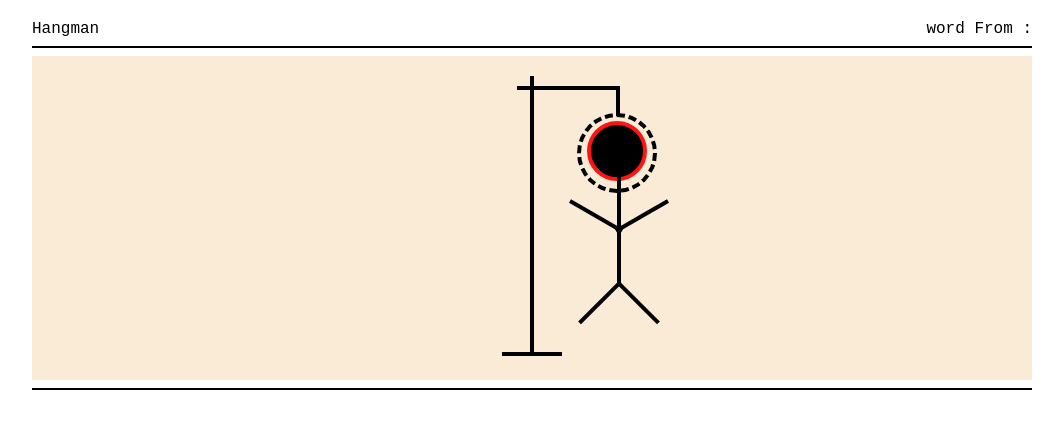
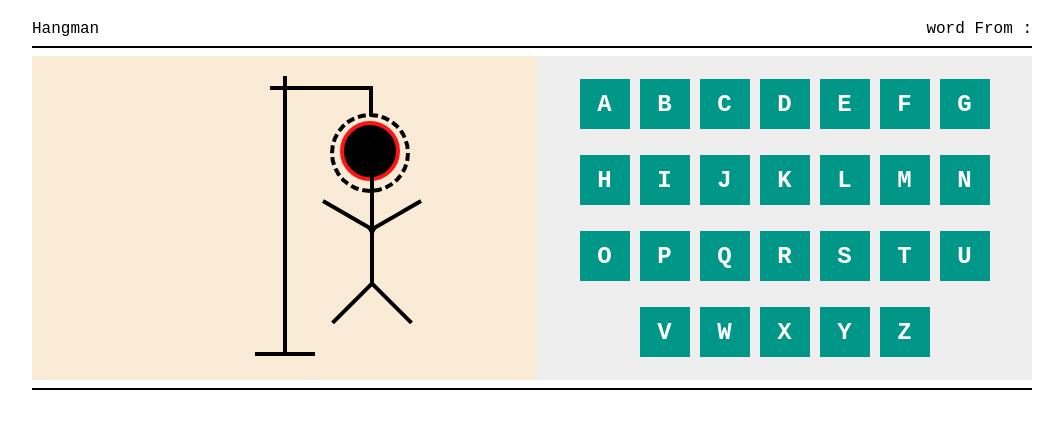
Before and after one commit to Sayfain/hungman, a plain HTML site: page index.html in a window 1280 px wide. Shown: the whole page, without its empty margins (108-1171 px from the left). Drawn offline with Linux system fonts and the light colour scheme.

Commit message:
Enhance Hangman game with new features and styling improvements

```diff
--- a/index.html
+++ b/index.html
@@ -4,7 +4,7 @@
     <meta charset="UTF-8" />
     <meta name="viewport" content="width=device-width, initial-scale=1.0" />
     <link rel="stylesheet" href="style.css" />
-    <script src="master.js"></script>
+
     <title>Hung-man</title>
   </head>
   <body>
@@ -33,5 +33,6 @@
       <hr />
       <div class="letters-guess"></div>
     </div>
+    <script src="master.js"></script>
   </body>
 </html>
--- a/master.js
+++ b/master.js
@@ -0,0 +1,14 @@
+
+const letters = "abcdefghijklmnopqrstuvwxyz";
+let lettersArray = Array.from(letters);
+
+// select letters container
+
+let lettersContainer = document.querySelector(".letters");
+lettersArray.forEach(letter => {
+  let span = document.createElement("span");
+  let theLetter = document.createTextNode(letter);
+  span.appendChild(theLetter);
+  span.className = "letter-box";
+  lettersContainer.appendChild(span);
+})
--- a/style.css
+++ b/style.css
@@ -138,7 +138,27 @@ hr {
   left: 135px;
 }
 
-/* .row .letters {
-  background-color: aquamarine;
+.row .letters {
+  background-color: #eee;
   flex: 1;
-} */
+  padding: 15px;
+  display: flex;
+  flex-wrap: wrap;
+  justify-content: center;
+  align-items: center;
+  gap: 10px;
+}
+
+.row .letters .letter-box {
+  display: flex;
+  align-items: center;
+  justify-content: center;
+  background-color: #009688;
+  width: 50px;
+  height: 50px;
+  text-transform: uppercase;
+  font-weight: bold;
+  font-size: 24px;
+  color: white;
+  cursor: pointer;
+}
```
Also changed, not shown: 1 other file.
